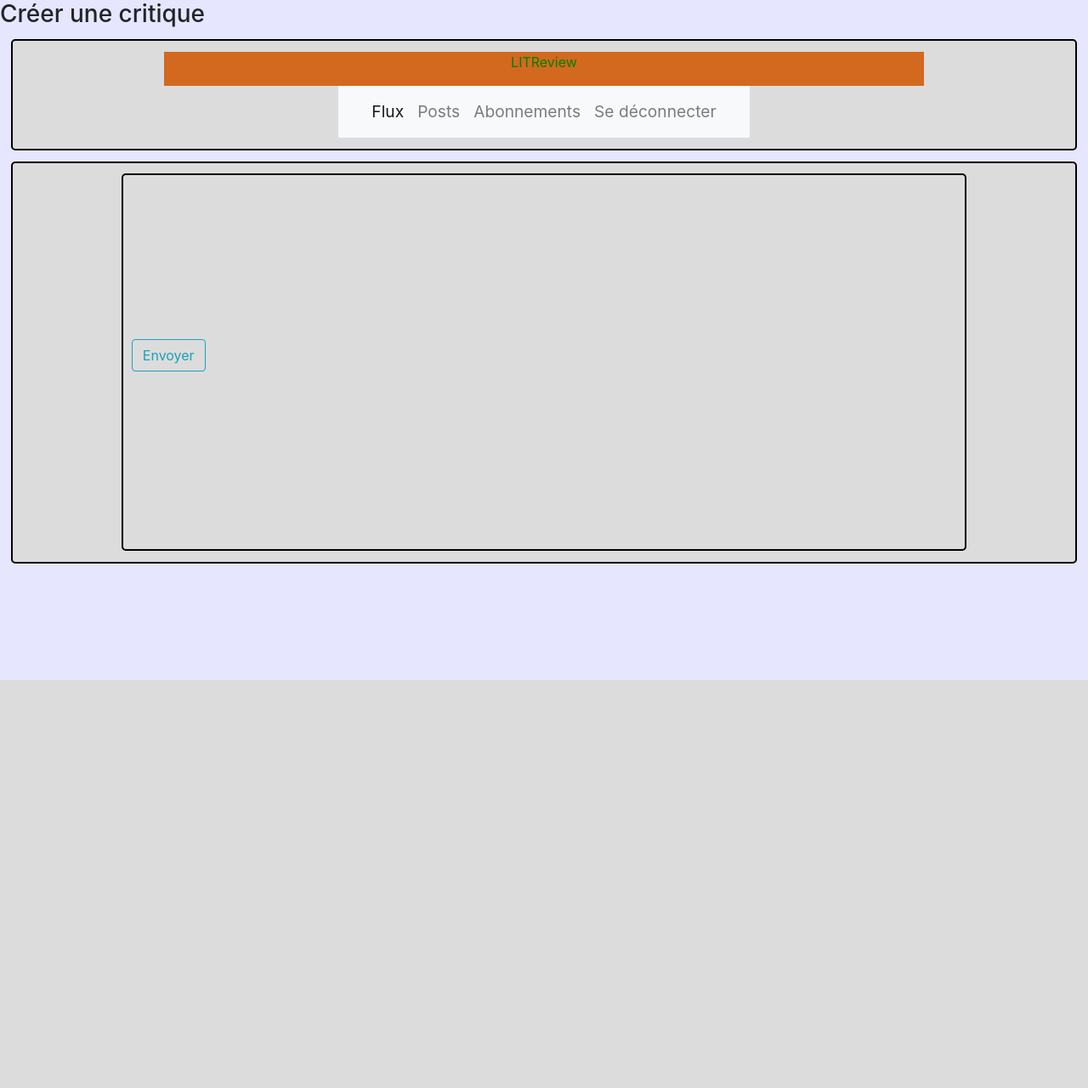
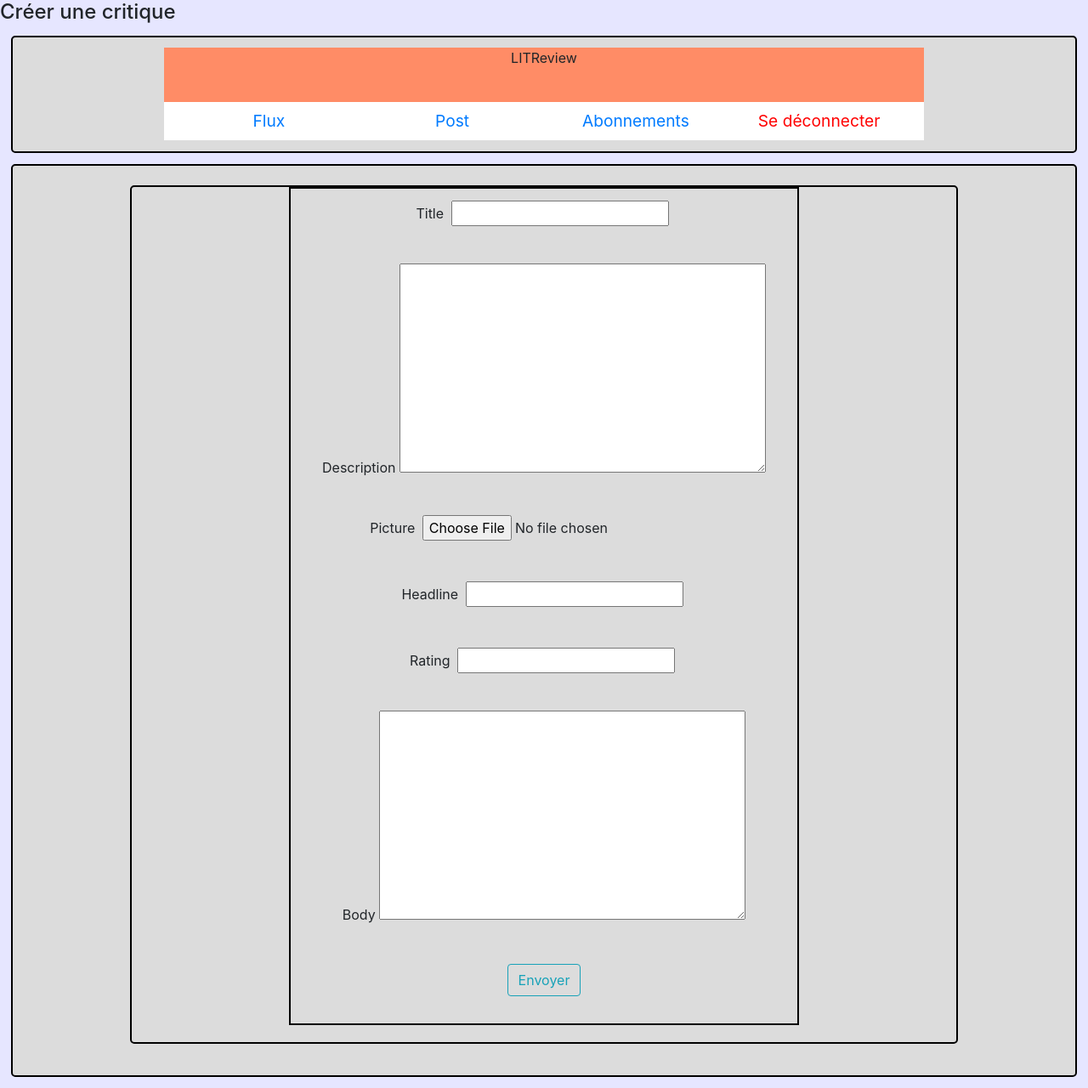
Before and after one commit to Satupathe/OC-P9-AG, a Django app: page /flux/create_review/ in a window 1280 px wide. Shown: the whole page at 85% size. Before the commit the page ends 800 px from the top, so only its background shows below. Run offline with Django 3.2, Linux system fonts and the light colour scheme; the visitor is signed in with stand-in values (Sample User, id 1); some libraries are stand-ins or nearby versions.

Commit message:
html and css modifications

```diff
--- a/livrables/flux/views.py
+++ b/livrables/flux/views.py
@@ -36,7 +36,7 @@ def logout_user(request):
 
 @login_required
 def create_review(request):
-    ticket_form = TicketForm(request.POST)
+    ticket_form = TicketForm(request.POST, request.FILES)
     review_form = ReviewForm(request.POST)
     if request.method == 'POST':
         if request.user.is_authenticated:
@@ -46,16 +46,16 @@ def create_review(request):
                 ticket_form.save(commit=False)
                 ticket_form.user = request.user
                 ticket_form.save()
-                """if review_form.is_valid():
+                if review_form.is_valid():
                     review_form.save(commit=False)
                     review_form.user = request.user
                     review_form.save()
                     messages.success(request, f"Critique validée pour l'oeuvre suivante: {ticket_form.title}") #pourquoi sur homepage? Oo
-                    time.sleep(2)"""
+                    time.sleep(2)
                 return redirect('../')
     context = {
-        'ticket': ticket_form,
-        'review': review_form
+        'ticket_form': ticket_form,
+        'review_form': review_form
     }
     return render(request, 'flux/create_review.html', context)
 
--- a/livrables/static/css/LITReview/main.css
+++ b/livrables/static/css/LITReview/main.css
@@ -13,6 +13,7 @@ input{
 button{
     margin: 6px;
 }
+
 
 .action{
     display: flex;
--- a/livrables/static/css/flux/flux.css
+++ b/livrables/static/css/flux/flux.css
@@ -13,7 +13,15 @@ input{
 button{
     margin: 6px;
 }
-
+ul{
+    background-color: white;
+    width: 100%;
+    margin: auto;
+}
+li{
+    width: 25%;
+    text-align: center;
+}
 .content{
     display: flex;
     flex-direction: column;
@@ -24,7 +32,38 @@ button{
     margin: 1%;
     padding: 1% 10% 1% 10%;
 }
-
+.site_zone{
+    display: flex;
+    flex-direction: column;
+    align-items: center;
+}
+.site_name{
+    text-align: center;
+    margin: auto;
+    background-color: #ff8c66;
+    line-height: auto;
+    width: 90%;
+}
+.lit{
+    font-size: 2em;
+    font-weight: bolder;
+    margin: 1% 0% 1% 0%
+}
+.nav{
+    font-size: 1.2em;
+    align-items: center;
+    justify-content: center;
+    width: 90%;
+    background-color: blue;
+}
+.navbar{
+    display: flex;
+    justify-content: space-around;
+    list-style-type: none;
+}
+.logout{
+    color: red;
+}
 .action{
     display: flex;
     justify-content: space-around;
@@ -33,24 +72,7 @@ button{
     margin: 10px 10px 25px 10px;
 
 }
-.site_zone{
-    display: flex;
-    flex-direction: column;
-}
-.site_name{
-    color: green;
-    text-align: center;
-    background-color: chocolate;
-    line-height: auto;
-    width: 90%;
-    margin: auto;
-}
-.nav{
-    font-size: 1.2em;
-    align-items: center;
-    justify-content: center;
-    width: 100%;
-}
+
 .listing{
     display: flex;
     flex-direction: column;
--- a/livrables/static/css/flux/review.css
+++ b/livrables/static/css/flux/review.css
@@ -1,5 +1,14 @@
 body{
     background-color: #e6e6ff;
+}
+.navbar{
+    display: flex;
+    justify-content: space-around;
+    background-color: red;
+    list-style-type: none;
+}
+.logout{
+    color: red;
 }
 .content{
     display: flex;
--- a/livrables/templates/LITReview/main.html
+++ b/livrables/templates/LITReview/main.html
@@ -11,6 +11,5 @@
 {% block content %}
 {% endblock content%}
 <hr>
-<h1>Footer</h1>
 </body>
 </html>
--- a/livrables/templates/LITReview/navbar.html
+++ b/livrables/templates/LITReview/navbar.html
@@ -1,25 +1,9 @@
 {% load static %}
-{% block content %}{% endblock content %}
-<nav class="navbar navbar-expand-lg navbar-light bg-light">
-    <div class="container-fluid">
-      <button class="navbar-toggler" type="button" data-bs-toggle="collapse" data-bs-target="#navbarNav" aria-controls="navbarNav" aria-expanded="false" aria-label="Toggle navigation">
-        <span class="navbar-toggler-icon"></span>
-      </button>
-      <div class="collapse navbar-collapse" id="navbarNav">
-        <ul class="navbar-nav">
-          <li class="nav-item">
-            <a class="nav-link active" aria-current="page" href="#">Flux</a>
-          </li>
-          <li class="nav-item">
-            <a class="nav-link" href="#">Posts</a>
-          </li>
-          <li class="nav-item">
-            <a class="nav-link" href="http://127.0.0.1:8000/compte/flux/follow/">Abonnements</a>
-          </li>
-          <li class="nav-item">
-            <a class="nav-link" href="{% url 'logout_user' %}">Se déconnecter</a>
-          </li>
-        </ul>
-      </div>
-    </div>
-  </nav>
+{% block content %}
+  <ul class='navbar'>
+    <li><a href="#">Flux</a></li>
+    <li><a href="#">Post</a></li>
+    <li><a href="http://127.0.0.1:8000/compte/flux/follow/">Abonnements</a></li>
+    <li><a class='logout' href="{% url 'logout_user' %}">Se déconnecter</a></li>
+  </ul>
+{% endblock content%}
--- a/livrables/templates/flux/create_review.html
+++ b/livrables/templates/flux/create_review.html
@@ -6,7 +6,7 @@
     <title>LITReview</title>
     <!-- CSS only -->
     <link rel="stylesheet" href="https://stackpath.bootstrapcdn.com/bootstrap/4.5.2/css/bootstrap.min.css" integrity="sha384-JcKb8q3iqJ61gNV9KGb8thSsNjpSL0n8PARn9HuZOnIxN0hoP+VmmDGMN5t9UJ0Z" crossorigin="anonymous">
-    <link rel="stylesheet" type="text/css" href="{% static 'css/flux/review.css' %}">
+    <link rel="stylesheet" type="text/css" href="{% static 'css/flux/flux.css' %}">
 </head>
 <body>
     <div>
@@ -15,7 +15,7 @@
             <div class='content'>
                 <div class='site_zone'>
                     <div class='site_name'>
-                        <p>LITReview</p>
+                        <p>LITReview</p><br>
                     </div>
                     <div class='nav'>
                         {% include 'LITReview/navbar.html' %}
@@ -27,7 +27,14 @@
                     <div class='ticket'>
                         <form method="POST" action="" enctype="multipart/form-data">
                             {% csrf_token %}
-                            {{ticket_form.as_p}}
+                            {% for element in ticket_form %}
+                               <p>{{element.label}}
+                                {{element}}</p><br>
+                            {% endfor %}
+                            {% for element in review_form %}
+                                <p>{{element.label}}
+                                {{element}}</p><br>
+                            {% endfor %}
                             <div class="form-group">
                                 <button class="btn btn-outline-info" type="submit">Envoyer</button>
                             </div>
--- a/livrables/templates/flux/flux.html
+++ b/livrables/templates/flux/flux.html
@@ -15,7 +15,7 @@
             <div class='content'>
                 <div class='site_zone'>
                     <div class='site_name'>
-                        <p>LITReview</p>
+                        <div class='lit'>LITReview</div>
                     </div>
                     <div class='nav'>
                         {% include 'LITReview/navbar.html' %}
```
